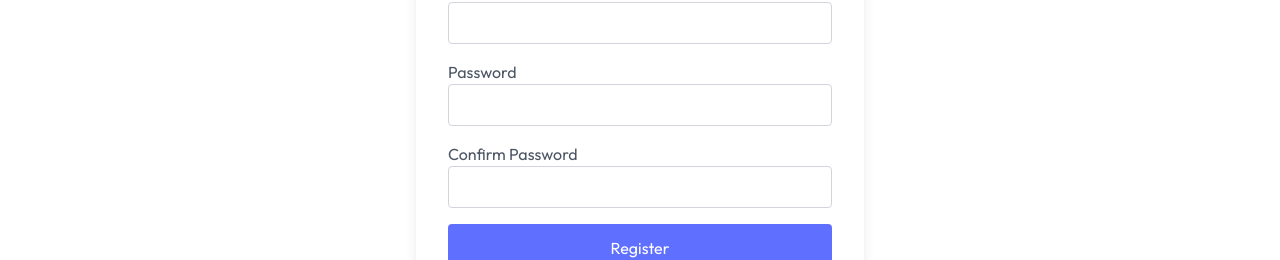
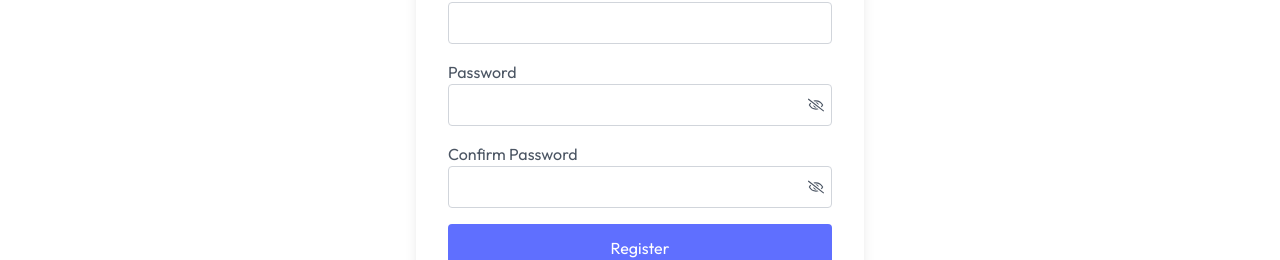
Before and after one commit to Kolawole-kehinde/Doctors-Appointment-App, a React (Vite) app: page /auth/register in a window 1280 px wide. Shown: the part 444-704 px from the top of the page. Built offline with nearby package versions, Linux system fonts and the light colour scheme.

Commit message:
Added password visibility toggle with eye icon functionality to improve UX for password fields

```diff
--- a/src/Componets/CustomInput/index.jsx
+++ b/src/Componets/CustomInput/index.jsx
@@ -1,4 +1,6 @@
 import React from 'react';
+import { useState } from 'react';
+import { FaRegEye, FaRegEyeSlash } from 'react-icons/fa';
 
 const CustomInput = ({
   name,
@@ -7,21 +9,32 @@ const CustomInput = ({
   placeholder,
   className,
   register = () => {},
-  errors, // Now expects a string (error message)
+  errors,
 }) => {
+    const [showPassword, setShowPassword] = useState(false);
+    const togglePassword = () => {
+        setShowPassword((prev) => !prev)
+    }
+
+
   return (
     <div className="">
-      {label && <label htmlFor={name}>{label}</label>} {/* Corrected `label` */}
-      <div>
+      {label && <label htmlFor={name}>{label}</label>}
+      <div className='relative'>
         <input
           name={name}
-          type={type}
+          type={showPassword && type === "password" ? "text" : type}
           placeholder={placeholder}
-          {...register(name)} // Properly registering with React Hook Form
+          {...register(name)}
           className={`w-full px-4 py-2 border border-gray-300 rounded focus:outline-none focus:ring-2 focus:ring-primary-100 ${className}`}
         />
+         {type === "password" && (
+          <div className=" absolute top-1/2 right-2 -translate-y-1/2" onClick={togglePassword}>
+            {showPassword ? <FaRegEye /> : <FaRegEyeSlash />}
+          </div>
+        )}
       </div>
-      {errors && <p className="text-red-500 text-sm">{errors}</p>} {/* Display error message if exists */}
+      {errors && <p className="text-red-500 text-sm">{errors}</p>}
     </div>
   );
 };
```
